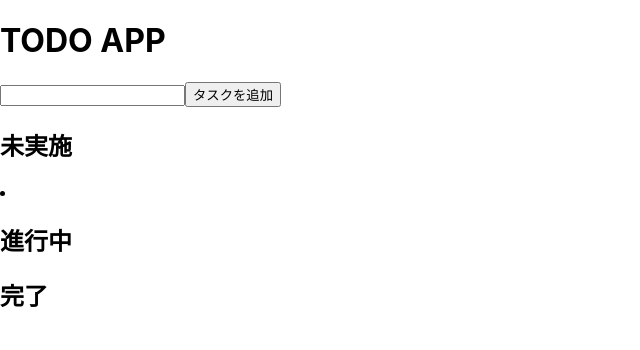
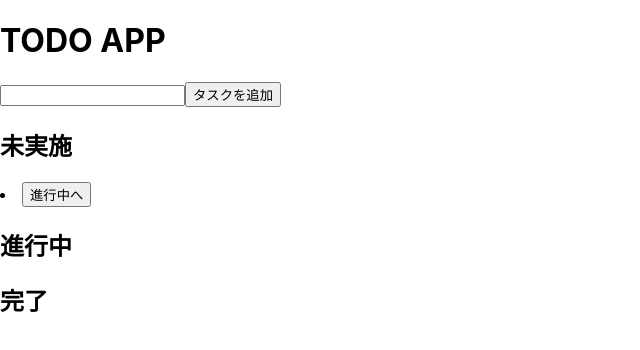
Before and after one commit to aspiratio/todo-app, a Next.js app: page / in a window 1280 px wide. Both pictures are taken after a click on the button "タスクを追加". Shown: the top 350 px of the page, without its empty margins (0-640 px from the left). Built offline with nearby package versions, Linux system fonts and the light colour scheme.

Commit message:
タスクのステータス変更を実装

```diff
--- /dev/null
+++ b/features/components/TaskButtons.tsx
@@ -0,0 +1,23 @@
+type Props = {
+  buttonText?: string
+  nextStatus?: Status
+  onClickChangeStatus?: (nextStatus: Status, index: number) => void
+  index: number
+}
+
+export const TaskButtons = ({
+  buttonText,
+  nextStatus,
+  onClickChangeStatus,
+  index,
+}: Props) => {
+  return (
+    <>
+      {nextStatus && onClickChangeStatus && (
+        <button onClick={() => onClickChangeStatus(nextStatus, index)}>
+          {buttonText}
+        </button>
+      )}
+    </>
+  )
+}
--- a/features/components/TasksView.tsx
+++ b/features/components/TasksView.tsx
@@ -1,14 +1,35 @@
+import { TaskButtons } from './TaskButtons'
+
 type Props = {
   tasks: Array<Task>
   stateToDisplay: Status
+  buttonText?: string
+  nextStatus?: Status
+  onClickChangeStatus?: (nextStatus: Status, index: number) => void
 }
 
-export const TasksView = ({ tasks, stateToDisplay }: Props) => {
+export const TasksView = ({
+  tasks,
+  stateToDisplay,
+  buttonText,
+  nextStatus,
+  onClickChangeStatus,
+}: Props) => {
   return (
     <>
       {tasks.map(
         (task, i) =>
-          task.status === stateToDisplay && <li key={i}>{task.content}</li>
+          task.status === stateToDisplay && (
+            <li key={i}>
+              <span>{task.content}</span>
+              <TaskButtons
+                nextStatus={nextStatus}
+                buttonText={buttonText}
+                onClickChangeStatus={onClickChangeStatus}
+                index={i}
+              />
+            </li>
+          )
       )}
     </>
   )
--- a/pages/index.tsx
+++ b/pages/index.tsx
@@ -11,7 +11,12 @@ export default function Home() {
 
   const onClickAddTask = (newTaskContent: string) => {
     setTasks([...tasks, { content: newTaskContent, status: 'todo' }])
-    console.log(tasks)
+    setNewTaskContent('')
+  }
+
+  const onClickChangeStatus = (nextStatus: Status, index: number) => {
+    const changedTask = { content: tasks[index].content, status: nextStatus }
+    setTasks(tasks.map((task, i) => (i === index ? changedTask : task)))
   }
 
   return (
@@ -22,9 +27,21 @@ export default function Home() {
         タスクを追加
       </button>
       <h2>未実施</h2>
-      <TasksView tasks={tasks} stateToDisplay={'todo'} />
+      <TasksView
+        tasks={tasks}
+        stateToDisplay={'todo'}
+        buttonText={'進行中へ'}
+        nextStatus={'progress'}
+        onClickChangeStatus={onClickChangeStatus}
+      />
       <h2>進行中</h2>
-      <TasksView tasks={tasks} stateToDisplay={'progress'} />
+      <TasksView
+        tasks={tasks}
+        stateToDisplay={'progress'}
+        buttonText={'完了へ'}
+        nextStatus={'done'}
+        onClickChangeStatus={onClickChangeStatus}
+      />
       <h2>完了</h2>
       <TasksView tasks={tasks} stateToDisplay={'done'} />
     </div>
```
